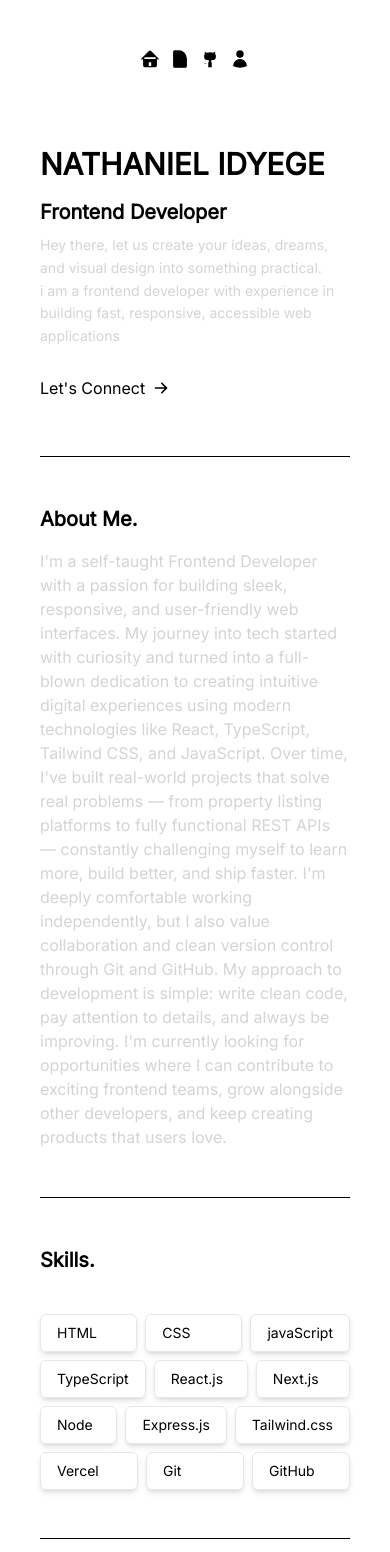
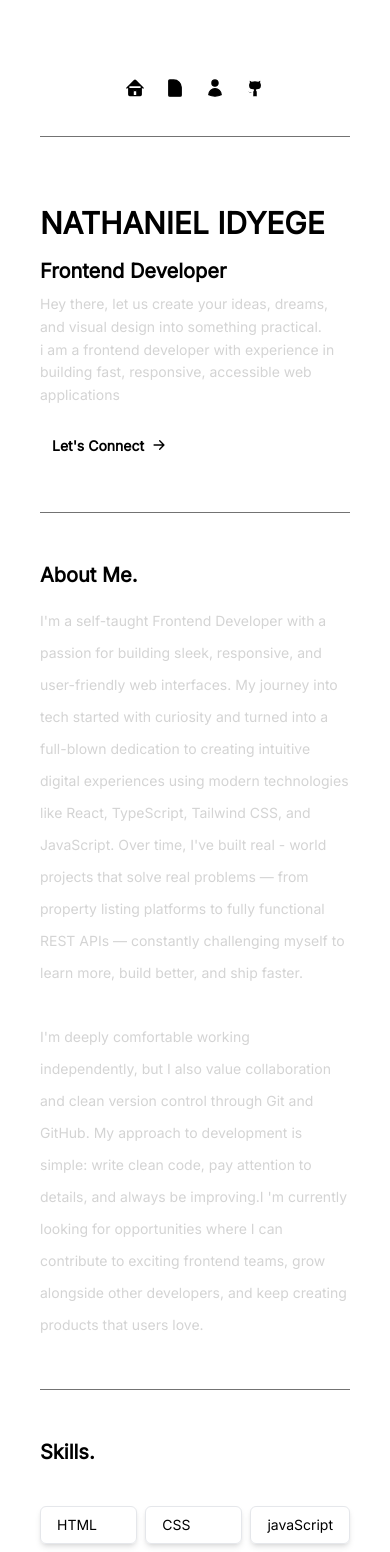
Before and after one commit to IdyegeNathaniel/portfolio-v2, a Next.js app: page / in a window 390 px wide. Shown: the top 1552 px of the page. Built offline with nearby package versions, Linux system fonts and the light colour scheme.

Commit message:
added features

```diff
--- a/src/app/globals.css
+++ b/src/app/globals.css
@@ -5,3 +5,13 @@
 @utility flex-nav{
   @apply flex justify-around items-center px-4 py-2;
 }
+
+
+@layer base{
+  h1{
+    @apply text-xl font-bold mb-4;
+  }
+  section{
+    @apply max-w-2xl mx-auto border-b border-b-neutral-500 py-12
+  }
+}
--- a/src/app/page.tsx
+++ b/src/app/page.tsx
@@ -2,6 +2,7 @@
 import About from "@/components/About";
 import Hero from "@/components/Hero";
 import Navbar from "@/components/Navbar";
+import Projects from "@/components/Projects";
 import Skills from "@/components/Skills";
 
 export default function Home() {
@@ -11,6 +12,7 @@ export default function Home() {
       <Hero />
       <About />
       <Skills />
+      <Projects />
     </div>
   );
 }
--- a/src/components/About.tsx
+++ b/src/components/About.tsx
@@ -1,15 +1,12 @@
-
 
 const About: React.FC = () => {
   return (
-    <section className="max-w-2xl mx-auto border-b py-12">
+    <section>
       <div>
-        <h1 className="text-xl font-bold mb-4">About Me.</h1>
-        <p className="text-neutral-300">I&#39;m a self-taught Frontend Developer with a passion for building sleek, responsive, and user-friendly web interfaces. My journey into tech started with curiosity and turned into a full-blown dedication to creating intuitive digital experiences using modern technologies like React, TypeScript, Tailwind CSS, and JavaScript.
-
-          Over time, I&#39;ve built real-world projects that solve real problems — from property listing platforms to fully functional REST APIs — constantly challenging myself to learn more, build better, and ship faster. I&#39;m deeply comfortable working independently, but I also value collaboration and clean version control through Git and GitHub.
-
-          My approach to development is simple: write clean code, pay attention to details, and always be improving. I&#39;m currently looking for opportunities where I can contribute to exciting frontend teams, grow alongside other developers, and keep creating products that users love.</p>
+        <h1>About Me.</h1>
+        <p className="text-neutral-300 text-sm leading-8">
+          I&#39;m a self-taught Frontend Developer with a passion for building sleek, responsive, and user-friendly web interfaces. My journey into tech started with curiosity and turned into a full-blown dedication to creating intuitive digital experiences using modern technologies like React, TypeScript, Tailwind CSS, and JavaScript. Over time, I&#39;ve built real - world projects that solve real problems — from property listing platforms to fully functional REST APIs — constantly challenging myself to learn more, build better, and ship faster. <br /><br/>I&#39;m deeply comfortable working independently, but I also value collaboration and clean version control through Git and GitHub. My approach to development is simple: write clean code, pay attention to details, and always be improving.I &#39;m currently looking for opportunities where I can contribute to exciting frontend teams, grow alongside other developers, and keep creating products that users love.
+        </p>
       </div>
     </section>
   )
--- a/src/components/Hero.tsx
+++ b/src/components/Hero.tsx
@@ -2,13 +2,13 @@ import { HiArrowRight } from "react-icons/hi"
 
 const Hero: React.FC = () => {
   return (
-    <section className="max-w-2xl mx-auto border-b py-12">
+    <section>
       <div className="">
         <h2 className="text-3xl font-bold mb-4 uppercase">Nathaniel Idyege</h2>
         <h3 className="text-xl font-semibold mb-2">Frontend Developer</h3>
         <p className="text-neutral-300 text-sm leading-relaxed">Hey there, let us create your ideas, dreams, and visual design into something practical.<br /> i am a frontend developer with experience in building fast, responsive, accessible web applications</p>
       </div>
-      <button className="flex items-center gap-2 group bg-white text-black px:4 py-2 md:px-6 md:py-3 rounded-md mt-5 cursor-pointer transition-all duration-500">
+      <button className="flex items-center gap-2 group bg-white text-black text-[14px] font-semibold px-3 py-2 md:px-6 md:py-3 rounded-md mt-5 cursor-pointer transition-all duration-500">
         Let&#39;s Connect
         <span className="group-hover:rotate-90"><HiArrowRight /> </span>
       </button>
--- a/src/components/Navbar.tsx
+++ b/src/components/Navbar.tsx
@@ -4,8 +4,8 @@ import { DocIcon, GitIcon, HomeIcon, UserIcon } from "./svgs"
 
 const Navbar: React.FC = () => {
   return (
-    <section className="w-full flex justify-center items-center  mb-5">
-      <nav className="max-w-2/4 w-5xl flex-nav border border-white rounded-full">
+    <section className="w-full flex justify-center items-center mb-5">
+      <nav className="backdrop-blur-md max-w-2/4 w-5xl fixed flex-nav border border-white rounded-full">
         <Link href={"/"} className="group relative inline-block">
           <HomeIcon className="w-[20px] h-[20px] md:w-[28px] md:h-[28px]" />
           <span className="absolute top-full left-1/2 transform -translate-x-1/2 opacity-0 group-hover:opacity-100 transition-opacity duration-300  bg-white text-zinc-900 text-[12px] px-2 py-1 mt-4 rounded-md">
@@ -18,16 +18,16 @@ const Navbar: React.FC = () => {
             Resume
           </span>
         </Link>
+        <Link href={"/"} className="relative group inline-block">
+          <UserIcon className="w-[20px] h-[20px] md:w-[28px] md:h-[28px]" />
+          <span className="absolute top-full left-1/2 transform -translate-x-1/2 opacity-0 group-hover:opacity-100 transition-opacity duration-300  bg-white text-zinc-900 text-[12px] px-2 py-1 mt-4 rounded-md">
+            Me
+          </span>
+        </Link>
         <Link href={"/"} className="group relative inline-block">
           <GitIcon className="w-[20px] h-[20px] md:w-[28px] md:h-[28px]" />
           <span className="absolute top-full left-1/2 transform -translate-x-1/2 opacity-0 group-hover:opacity-100 transition-opacity duration-300  bg-white text-zinc-900 text-[12px] px-2 py-1 mt-4 rounded-md">
             GitHub
-          </span>
-        </Link>
-        <Link href={"/"} className="relative group inline-block">
-          <UserIcon className="w-[20px] h-[20px] md:w-[28px] md:h-[28px]" />
-          <span className="absolute top-full left-1/2 transform -translate-x-1/2 opacity-0 group-hover:opacity-100 transition-opacity duration-300  bg-white text-zinc-900 text-[12px] px-2 py-1 mt-4 rounded-md">
-            Me
           </span>
         </Link>
       </nav>
--- a/src/components/Skills.tsx
+++ b/src/components/Skills.tsx
@@ -1,8 +1,8 @@
 
 const Skills: React.FC = () => {
     return (
-        <section className="max-w-2xl mx-auto border-b py-12">
-            <h1 className="text-xl font-bold mb-4">Skills.</h1>
+        <section>
+            <h1>Skills.</h1>
             <div className="flex flex-wrap gap-2 pt-6">
                 {
                     skillset.map((skill, index) => (
--- a/src/components/svgs.tsx
+++ b/src/components/svgs.tsx
@@ -44,3 +44,12 @@ export function GitIcon({ className, fill }: IconProps) {
         <svg xmlns="http://www.w3.org/2000/svg"  viewBox="0 0 24 24" fill={fill} stroke="#ffffff" stroke-width="1.75" stroke-linecap="round" stroke-linejoin="round" className={className}><path d="M15 22v-4a4.8 4.8 0 0 0-1-3.5c3 0 6-2 6-5.5.08-1.25-.27-2.48-1-3.5.28-1.15.28-2.35 0-3.5 0 0-1 0-3 1.5-2.64-.5-5.36-.5-8 0C6 2 5 2 5 2c-.3 1.15-.3 2.35 0 3.5A5.403 5.403 0 0 0 4 9c0 3.5 3 5.5 6 5.5-.39.49-.68 1.05-.85 1.65-.17.6-.22 1.23-.15 1.85v4" /><path d="M9 18c-4.51 2-5-2-7-2" /></svg>
          )
 }
+
+
+//folder icon
+export function FolderIcon({ className, fill} : IconProps) {
+    <svg xmlns="http://www.w3.org/2000/svg" fill="none" viewBox="0 0 24 24" stroke-width="1.5" stroke="currentColor" className={className}>
+        <path stroke-linecap="round" stroke-linejoin="round" d="M3.75 9.776c.112-.017.227-.026.344-.026h15.812c.117 0 .232.009.344.026m-16.5 0a2.25 2.25 0 0 0-1.883 2.542l.857 6a2.25 2.25 0 0 0 2.227 1.932H19.05a2.25 2.25 0 0 0 2.227-1.932l.857-6a2.25 2.25 0 0 0-1.883-2.542m-16.5 0V6A2.25 2.25 0 0 1 6 3.75h3.879a1.5 1.5 0 0 1 1.06.44l2.122 2.12a1.5 1.5 0 0 0 1.06.44H18A2.25 2.25 0 0 1 20.25 9v.776" />
+    </svg>
+
+}
```
Also changed, not shown: src/assets/Images/BARBER.png (added), src/assets/Logo.png (deleted).
